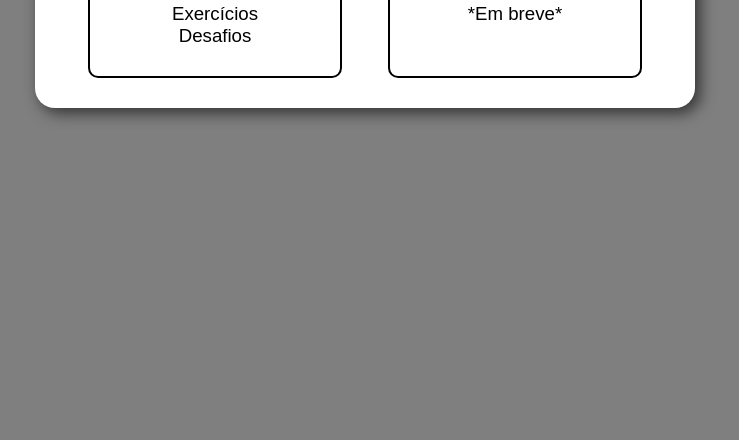
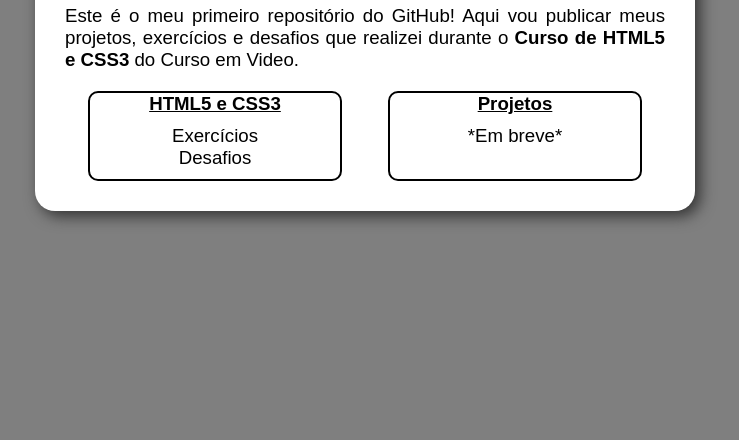
Before and after one commit to MatheusMA678/meu-repositorio, a plain HTML site: page index.html in a window 1280 px wide. Shown: the part 360-800 px from the top of the page, without its empty margins (275-1014 px from the left). Drawn offline with Linux system fonts and the light colour scheme.

Commit message:
Update style.css

```diff
--- a/style.css
+++ b/style.css
@@ -1,13 +1,23 @@
+*{
+    margin: 0;
+    padding: 0;
+}
+
 body{
-    margin: 60px;
+    height: 100vh;
     font-family: Arial, Helvetica, sans-serif;
     font-size: 14pt;
     background-color: rgba(0, 0, 0, 0.5);
     display: flex;
     justify-content: center;
+    align-items: center;
 }
 
 main{
+    display: flex;
+    gap: 20px;
+    flex-direction: column;
+    justify-content: space-around;
     width: 600px;
     padding: 30px;
     border-radius: 20px;
```
